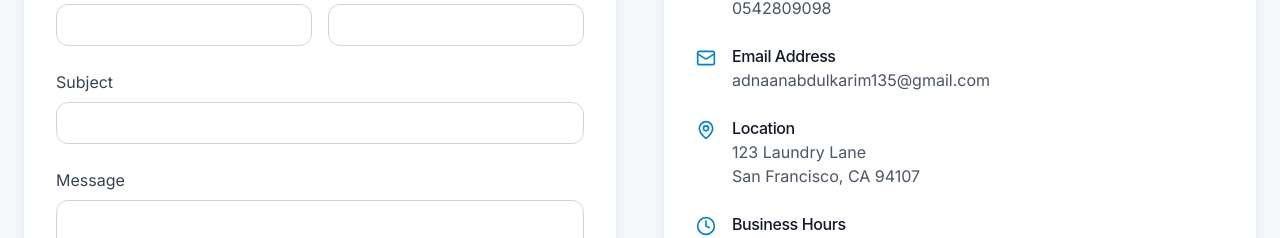
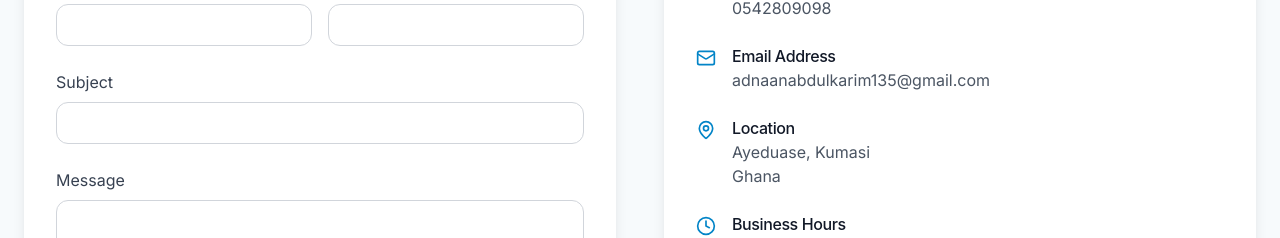
Before and after one commit to Adnaan135/tidyspins, a React (Vite) app: page / in a window 1280 px wide. Shown: the part 5200-5438 px from the top of the page. Built offline with nearby package versions, Linux system fonts and the light colour scheme.

Commit message:
Fix: Update contact location
Updated the contact location information in the contact section.

```diff
--- a/src/components/sections/Contact.tsx
+++ b/src/components/sections/Contact.tsx
@@ -113,8 +113,8 @@ const Contact = () => {
                   <div className="ml-4">
                     <h4 className="font-medium text-gray-900">Location</h4>
                     <p className="text-gray-600">
-                      123 Laundry Lane<br />
-                      San Francisco, CA 94107
+                      Ayeduase, Kumasi<br />
+                      Ghana
                     </p>
                   </div>
                 </li>
```
